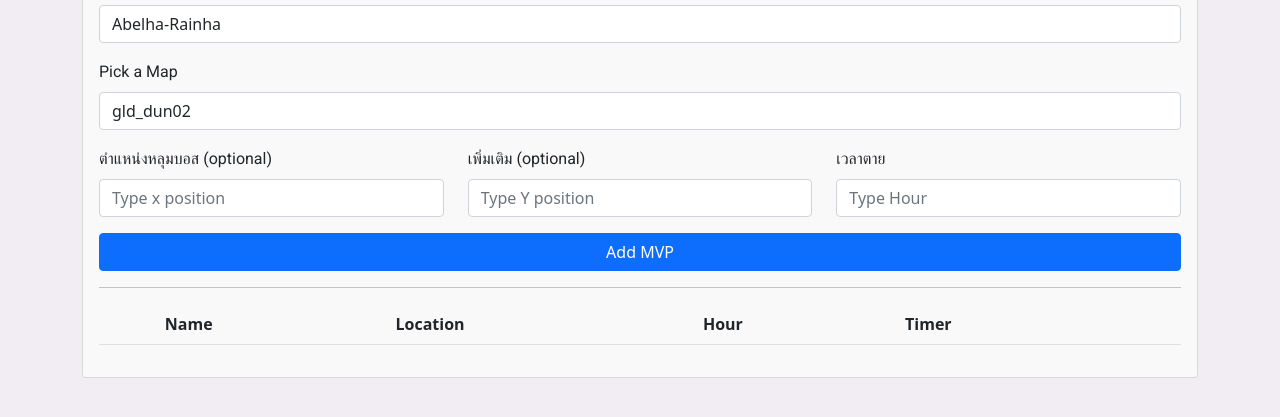
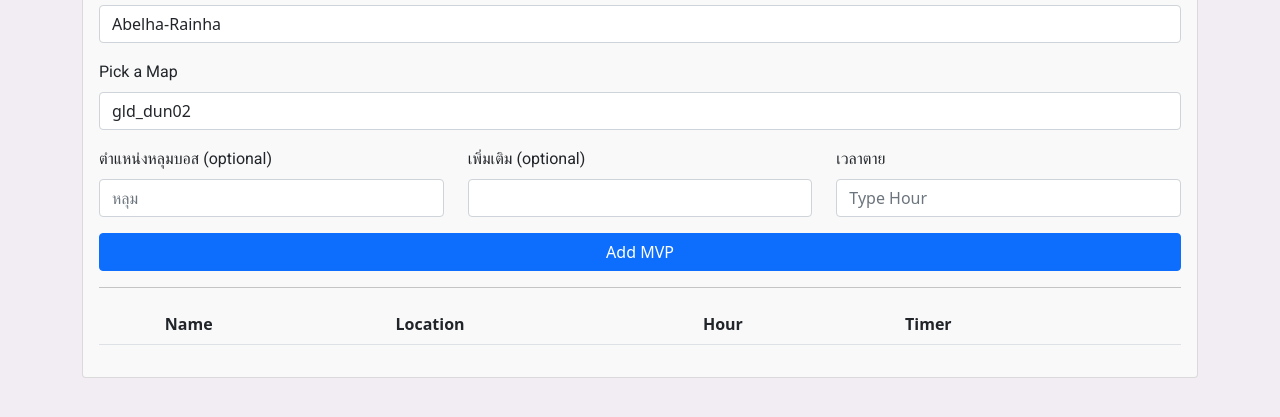
Before and after one commit to aKittyCat/KodA007, a plain HTML site: page index.html in a window 1280 px wide. Shown: the part 361-778 px from the top of the page. Drawn offline with nearby package versions, Linux system fonts and the light colour scheme.

Commit message:
Update index.html

```diff
--- a/index.html
+++ b/index.html
@@ -39,11 +39,11 @@
                     <div class="row my-3">
                         <div class="col-md-4">
                             <label for="position-x" class="form-label">ตำแหน่งหลุมบอส (optional)</label>
-                            <input type="text" class="form-control" name="position-x" id="position-x" placeholder="Type x position">
+                            <input type="text" class="form-control" name="position-x" id="position-x" placeholder="หลุม">
                         </div>
                         <div class="col-md-4">
                             <label for="position-y" class="form-label">เพิ่มเติม (optional)</label>
-                            <input type="text" class="form-control" name="position-y" id="position-y" placeholder="Type Y position">
+                            <input type="text" class="form-control" name="position-y" id="position-y" placeholder="">
                         </div>
                         <div class="col-md-4">
                             <label for="hour" class="form-label">เวลาตาย</label>
```
